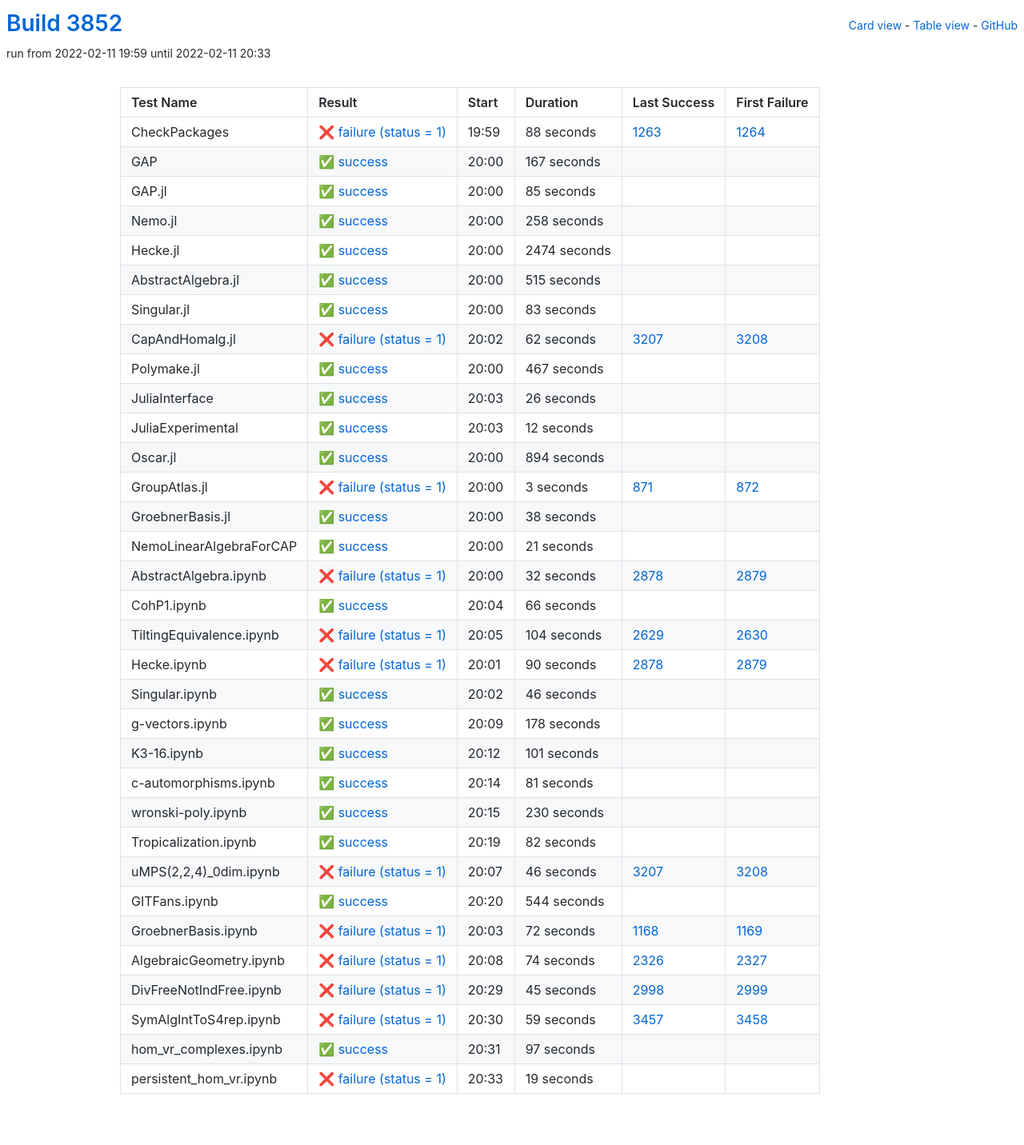
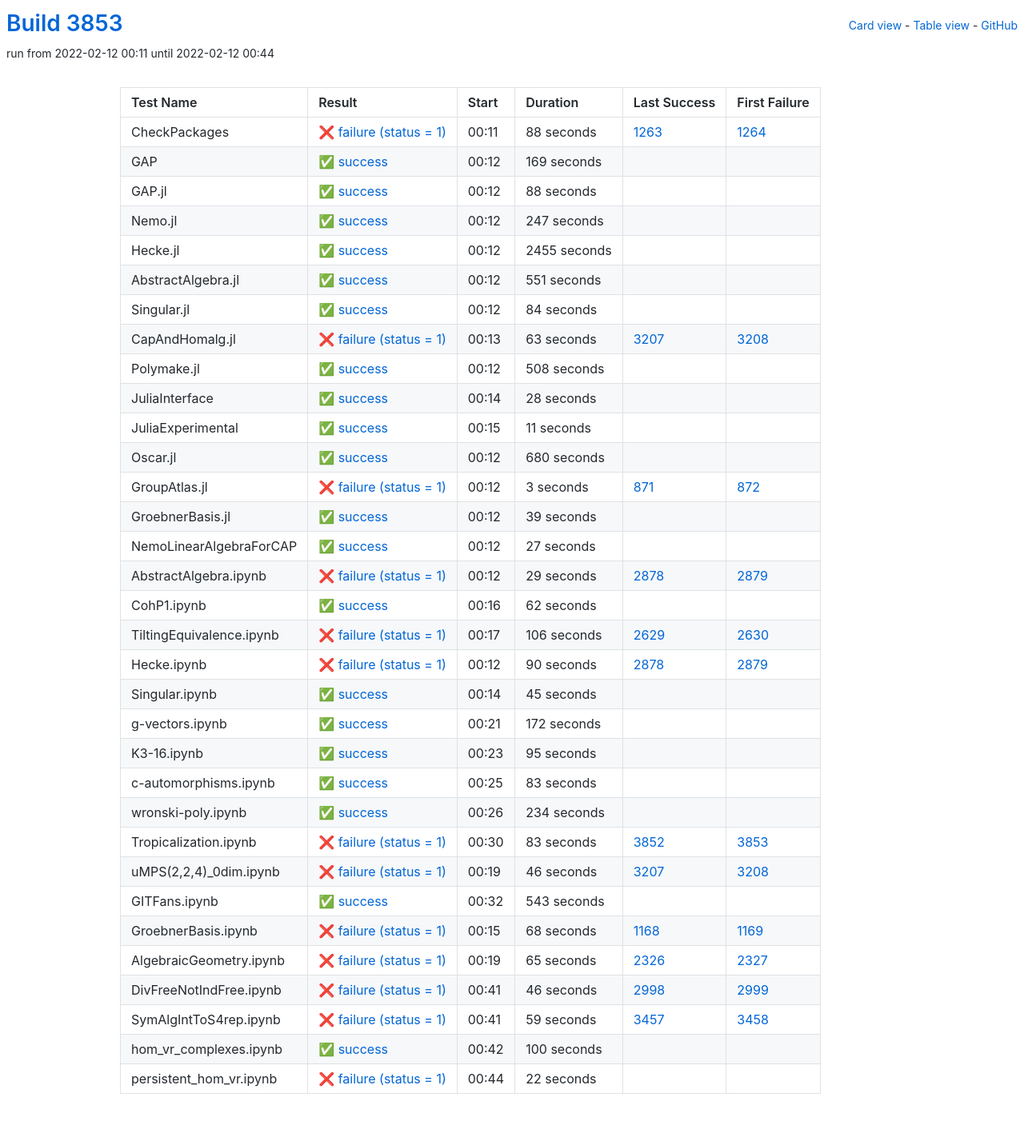
Before and after one commit to oscar-system/oscar-ci-status-stable, a Jekyll site: the page built from table.html, in a window 1280 px wide. Shown: the whole page at 80% size. Built offline with Jekyll 4.4.1, drawn with Linux system fonts in a browser that asks for light colours.

Commit message:
Build #3853

```diff
--- a/_data/ci.yml
+++ b/_data/ci.yml
@@ -1,6 +1,6 @@
 ---
-build: 3852
-build_url: https://oscarci.mathematik.uni-kl.de/job/oscar-stable/3852/
+build: 3853
+build_url: https://oscarci.mathematik.uni-kl.de/job/oscar-stable/3853/
 job: oscar-stable
 organization: oscar-system
 repo: oscar-ci-status-stable
@@ -8,8 +8,8 @@ repourl: https://github.com/oscar-system/oscar-ci-status-stable
 tests:
 - name: CheckPackages
   id: checkpackages
-  log: https://oscarci.mathematik.uni-kl.de/job/oscar-stable/3852/artifact/logs/build-3852/CheckPackages.log
-  start: 2022-02-11 19:59
+  log: https://oscarci.mathematik.uni-kl.de/job/oscar-stable/3853/artifact/logs/build-3853/CheckPackages.log
+  start: 2022-02-12 00:11
   success: false
   exitcode: 1
   status: failure
@@ -20,140 +20,140 @@ tests:
   first_failure_url: https://oscarci.mathematik.uni-kl.de/job/oscar-stable/1264/
 - name: GAP
   id: gap
-  log: https://oscarci.mathematik.uni-kl.de/job/oscar-stable/3852/artifact/logs/build-3852/GAP.log
-  start: 2022-02-11 20:00
+  log: https://oscarci.mathematik.uni-kl.de/job/oscar-stable/3853/artifact/logs/build-3853/GAP.log
+  start: 2022-02-12 00:12
   success: true
   exitcode: 0
   status: success
-  duration: 167
+  duration: 169
   last_success: false
   last_success_url:
   first_failure: false
   first_failure_url:
 - name: GAP.jl
   id: gap-jl
-  log: https://oscarci.mathematik.uni-kl.de/job/oscar-stable/3852/artifact/logs/build-3852/GAP.jl.log
-  start: 2022-02-11 20:00
+  log: https://oscarci.mathematik.uni-kl.de/job/oscar-stable/3853/artifact/logs/build-3853/GAP.jl.log
+  start: 2022-02-12 00:12
   success: true
   exitcode: 0
   status: success
-  duration: 85
+  duration: 88
   last_success: false
   last_success_url:
   first_failure: false
   first_failure_url:
 - name: Nemo.jl
   id: nemo-jl
-  log: https://oscarci.mathematik.uni-kl.de/job/oscar-stable/3852/artifact/logs/build-3852/Nemo.jl.log
-  start: 2022-02-11 20:00
+  log: https://oscarci.mathematik.uni-kl.de/job/oscar-stable/3853/artifact/logs/build-3853/Nemo.jl.log
+  start: 2022-02-12 00:12
   success: true
   exitcode: 0
   status: success
-  duration: 258
+  duration: 247
   last_success: false
   last_success_url:
   first_failure: false
   first_failure_url:
 - name: Hecke.jl
   id: hecke-jl
-  log: https://oscarci.mathematik.uni-kl.de/job/oscar-stable/3852/artifact/logs/build-3852/Hecke.jl.log
-  start: 2022-02-11 20:00
+  log: https://oscarci.mathematik.uni-kl.de/job/oscar-stable/3853/artifact/logs/build-3853/Hecke.jl.log
+  start: 2022-02-12 00:12
   success: true
   exitcode: 0
   status: success
-  duration: 2474
+  duration: 2455
   last_success: false
   last_success_url:
   first_failure: false
   first_failure_url:
 - name: AbstractAlgebra.jl
   id: abstractalgebra-jl
-  log: https://oscarci.mathematik.uni-kl.de/job/oscar-stable/3852/artifact/logs/build-3852/AbstractAlgebra.jl.log
-  start: 2022-02-11 20:00
+  log: https://oscarci.mathematik.uni-kl.de/job/oscar-stable/3853/artifact/logs/build-3853/AbstractAlgebra.jl.log
+  start: 2022-02-12 00:12
   success: true
   exitcode: 0
   status: success
-  duration: 515
+  duration: 551
   last_success: false
   last_success_url:
   first_failure: false
   first_failure_url:
 - name: Singular.jl
   id: singular-jl
-  log: https://oscarci.mathematik.uni-kl.de/job/oscar-stable/3852/artifact/logs/build-3852/Singular.jl.log
-  start: 2022-02-11 20:00
+  log: https://oscarci.mathematik.uni-kl.de/job/oscar-stable/3853/artifact/logs/build-3853/Singular.jl.log
+  start: 2022-02-12 00:12
   success: true
   exitcode: 0
   status: success
-  duration: 83
+  duration: 84
   last_success: false
   last_success_url:
   first_failure: false
   first_failure_url:
 - name: CapAndHomalg.jl
   id: capandhomalg-jl
-  log: https://oscarci.mathematik.uni-kl.de/job/oscar-stable/3852/artifact/logs/build-3852/CapAndHomalg.jl.log
-  start: 2022-02-11 20:02
+  log: https://oscarci.mathematik.uni-kl.de/job/oscar-stable/3853/artifact/logs/build-3853/CapAndHomalg.jl.log
+  start: 2022-02-12 00:13
   success: false
   exitcode: 1
   status: failure
-  duration: 62
+  duration: 63
   last_success: 3207
   last_success_url: https://oscarci.mathematik.uni-kl.de/job/oscar-stable/3207/
   first_failure: 3208
   first_failure_url: https://oscarci.mathematik.uni-kl.de/job/oscar-stable/3208/
 - name: Polymake.jl
   id: polymake-jl
-  log: https://oscarci.mathematik.uni-kl.de/job/oscar-stable/3852/artifact/logs/build-3852/Polymake.jl.log
-  start: 2022-02-11 20:00
+  log: https://oscarci.mathematik.uni-kl.de/job/oscar-stable/3853/artifact/logs/build-3853/Polymake.jl.log
+  start: 2022-02-12 00:12
   success: true
   exitcode: 0
   status: success
-  duration: 467
+  duration: 508
   last_success: false
   last_success_url:
   first_failure: false
   first_failure_url:
 - name: JuliaInterface
   id: juliainterface
-  log: https://oscarci.mathematik.uni-kl.de/job/oscar-stable/3852/artifact/logs/build-3852/JuliaInterface.log
-  start: 2022-02-11 20:03
+  log: https://oscarci.mathematik.uni-kl.de/job/oscar-stable/3853/artifact/logs/build-3853/JuliaInterface.log
+  start: 2022-02-12 00:14
   success: true
   exitcode: 0
   status: success
-  duration: 26
+  duration: 28
   last_success: false
   last_success_url:
   first_failure: false
   first_failure_url:
 - name: JuliaExperimental
   id: juliaexperimental
-  log: https://oscarci.mathematik.uni-kl.de/job/oscar-stable/3852/artifact/logs/build-3852/JuliaExperimental.log
-  start: 2022-02-11 20:03
+  log: https://oscarci.mathematik.uni-kl.de/job/oscar-stable/3853/artifact/logs/build-3853/JuliaExperimental.log
+  start: 2022-02-12 00:15
   success: true
   exitcode: 0
   status: success
-  duration: 12
+  duration: 11
   last_success: false
   last_success_url:
   first_failure: false
   first_failure_url:
 - name: Oscar.jl
   id: oscar-jl
-  log: https://oscarci.mathematik.uni-kl.de/job/oscar-stable/3852/artifact/logs/build-3852/Oscar.jl.log
-  start: 2022-02-11 20:00
+  log: https://oscarci.mathematik.uni-kl.de/job/oscar-stable/3853/artifact/logs/build-3853/Oscar.jl.log
+  start: 2022-02-12 00:12
   success: true
   exitcode: 0
   status: success
-  duration: 894
+  duration: 680
   last_success: false
   last_success_url:
   first_failure: false
   first_failure_url:
 - name: GroupAtlas.jl
   id: groupatlas-jl
-  log: https://oscarci.mathematik.uni-kl.de/job/oscar-stable/3852/artifact/logs/build-3852/GroupAtlas.jl.log
-  start: 2022-02-11 20:00
+  log: https://oscarci.mathematik.uni-kl.de/job/oscar-stable/3853/artifact/logs/build-3853/GroupAtlas.jl.log
+  start: 2022-02-12 00:12
   success: false
   exitcode: 1
   status: failure
@@ -164,68 +164,68 @@ tests:
   first_failure_url: https://oscarci.mathematik.uni-kl.de/job/oscar-stable/872/
 - name: GroebnerBasis.jl
   id: groebnerbasis-jl
-  log: https://oscarci.mathematik.uni-kl.de/job/oscar-stable/3852/artifact/logs/build-3852/GroebnerBasis.jl.log
-  start: 2022-02-11 20:00
+  log: https://oscarci.mathematik.uni-kl.de/job/oscar-stable/3853/artifact/logs/build-3853/GroebnerBasis.jl.log
+  start: 2022-02-12 00:12
   success: true
   exitcode: 0
   status: success
-  duration: 38
+  duration: 39
   last_success: false
   last_success_url:
   first_failure: false
   first_failure_url:
 - name: NemoLinearAlgebraForCAP
   id: nemolinearalgebraforcap
-  log: https://oscarci.mathematik.uni-kl.de/job/oscar-stable/3852/artifact/logs/build-3852/NemoLinearAlgebraForCAP.log
-  start: 2022-02-11 20:00
+  log: https://oscarci.mathematik.uni-kl.de/job/oscar-stable/3853/artifact/logs/build-3853/NemoLinearAlgebraForCAP.log
+  start: 2022-02-12 00:12
   success: true
   exitcode: 0
   status: success
-  duration: 21
+  duration: 27
   last_success: false
   last_success_url:
   first_failure: false
   first_failure_url:
 - name: AbstractAlgebra.ipynb
   id: abstractalgebra-ipynb
-  log: https://oscarci.mathematik.uni-kl.de/job/oscar-stable/3852/artifact/logs/build-3852/AbstractAlgebra.ipynb.log
-  start: 2022-02-11 20:00
+  log: https://oscarci.mathematik.uni-kl.de/job/oscar-stable/3853/artifact/logs/build-3853/AbstractAlgebra.ipynb.log
+  start: 2022-02-12 00:12
   success: false
   exitcode: 1
   status: failure
-  duration: 32
+  duration: 29
   last_success: 2878
   last_success_url: https://oscarci.mathematik.uni-kl.de/job/oscar-stable/2878/
   first_failure: 2879
   first_failure_url: https://oscarci.mathematik.uni-kl.de/job/oscar-stable/2879/
 - name: CohP1.ipynb
   id: cohp1-ipynb
-  log: https://oscarci.mathematik.uni-kl.de/job/oscar-stable/3852/artifact/logs/build-3852/CohP1.ipynb.log
-  start: 2022-02-11 20:04
+  log: https://oscarci.mathematik.uni-kl.de/job/oscar-stable/3853/artifact/logs/build-3853/CohP1.ipynb.log
+  start: 2022-02-12 00:16
   success: true
   exitcode: 0
   status: success
-  duration: 66
+  duration: 62
   last_success: false
   last_success_url:
   first_failure: false
   first_failure_url:
 - name: TiltingEquivalence.ipynb
   id: tiltingequivalence-ipynb
-  log: https://oscarci.mathematik.uni-kl.de/job/oscar-stable/3852/artifact/logs/build-3852/TiltingEquivalence.ipynb.log
-  start: 2022-02-11 20:05
+  log: https://oscarci.mathematik.uni-kl.de/job/oscar-stable/3853/artifact/logs/build-3853/TiltingEquivalence.ipynb.log
+  start: 2022-02-12 00:17
   success: false
   exitcode: 1
   status: failure
-  duration: 104
+  duration: 106
   last_success: 2629
   last_success_url: https://oscarci.mathematik.uni-kl.de/job/oscar-stable/2629/
   first_failure: 2630
   first_failure_url: https://oscarci.mathematik.uni-kl.de/job/oscar-stable/2630/
 - name: Hecke.ipynb
   id: hecke-ipynb
-  log: https://oscarci.mathematik.uni-kl.de/job/oscar-stable/3852/artifact/logs/build-3852/Hecke.ipynb.log
-  start: 2022-02-11 20:01
+  log: https://oscarci.mathematik.uni-kl.de/job/oscar-stable/3853/artifact/logs/build-3853/Hecke.ipynb.log
+  start: 2022-02-12 00:12
   success: false
   exitcode: 1
   status: failure
@@ -236,80 +236,80 @@ tests:
   first_failure_url: https://oscarci.mathematik.uni-kl.de/job/oscar-stable/2879/
 - name: Singular.ipynb
   id: singular-ipynb
-  log: https://oscarci.mathematik.uni-kl.de/job/oscar-stable/3852/artifact/logs/build-3852/Singular.ipynb.log
-  start: 2022-02-11 20:02
+  log: https://oscarci.mathematik.uni-kl.de/job/oscar-stable/3853/artifact/logs/build-3853/Singular.ipynb.log
+  start: 2022-02-12 00:14
   success: true
   exitcode: 0
   status: success
-  duration: 46
+  duration: 45
   last_success: false
   last_success_url:
   first_failure: false
   first_failure_url:
 - name: g-vectors.ipynb
   id: g-vectors-ipynb
-  log: https://oscarci.mathematik.uni-kl.de/job/oscar-stable/3852/artifact/logs/build-3852/g-vectors.ipynb.log
-  start: 2022-02-11 20:09
+  log: https://oscarci.mathematik.uni-kl.de/job/oscar-stable/3853/artifact/logs/build-3853/g-vectors.ipynb.log
+  start: 2022-02-12 00:21
   success: true
   exitcode: 0
   status: success
-  duration: 178
+  duration: 172
   last_success: false
   last_success_url:
   first_failure: false
   first_failure_url:
 - name: K3-16.ipynb
   id: k3-16-ipynb
-  log: https://oscarci.mathematik.uni-kl.de/job/oscar-stable/3852/artifact/logs/build-3852/K3-16.ipynb.log
-  start: 2022-02-11 20:12
+  log: https://oscarci.mathematik.uni-kl.de/job/oscar-stable/3853/artifact/logs/build-3853/K3-16.ipynb.log
+  start: 2022-02-12 00:23
   success: true
   exitcode: 0
   status: success
-  duration: 101
+  duration: 95
   last_success: false
   last_success_url:
   first_failure: false
   first_failure_url:
 - name: c-automorphisms.ipynb
   id: c-automorphisms-ipynb
-  log: https://oscarci.mathematik.uni-kl.de/job/oscar-stable/3852/artifact/logs/build-3852/c-automorphisms.ipynb.log
-  start: 2022-02-11 20:14
+  log: https://oscarci.mathematik.uni-kl.de/job/oscar-stable/3853/artifact/logs/build-3853/c-automorphisms.ipynb.log
+  start: 2022-02-12 00:25
   success: true
   exitcode: 0
   status: success
-  duration: 81
+  duration: 83
   last_success: false
   last_success_url:
   first_failure: false
   first_failure_url:
 - name: wronski-poly.ipynb
   id: wronski-poly-ipynb
-  log: https://oscarci.mathematik.uni-kl.de/job/oscar-stable/3852/artifact/logs/build-3852/wronski-poly.ipynb.log
-  start: 2022-02-11 20:15
+  log: https://oscarci.mathematik.uni-kl.de/job/oscar-stable/3853/artifact/logs/build-3853/wronski-poly.ipynb.log
+  start: 2022-02-12 00:26
   success: true
   exitcode: 0
   status: success
-  duration: 230
+  duration: 234
   last_success: false
   last_success_url:
   first_failure: false
   first_failure_url:
 - name: Tropicalization.ipynb
   id: tropicalization-ipynb
-  log: https://oscarci.mathematik.uni-kl.de/job/oscar-stable/3852/artifact/logs/build-3852/Tropicalization.ipynb.log
-  start: 2022-02-11 20:19
-  success: true
-  exitcode: 0
-  status: success
-  duration: 82
-  last_success: false
-  last_success_url:
-  first_failure: false
-  first_failure_url:
+  log: https://oscarci.mathematik.uni-kl.de/job/oscar-stable/3853/artifact/logs/build-3853/Tropicalization.ipynb.log
+  start: 2022-02-12 00:30
+  success: false
+  exitcode: 1
+  status: failure
+  duration: 83
+  last_success: 3852
+  last_success_url: https://oscarci.mathematik.uni-kl.de/job/oscar-stable/3852/
+  first_failure: 3853
+  first_failure_url: https://oscarci.mathematik.uni-kl.de/job/oscar-stable/3853/
 - name: uMPS(2,2,4)_0dim.ipynb
   id: umps-2-2-4-0dim-ipynb
-  log: https://oscarci.mathematik.uni-kl.de/job/oscar-stable/3852/artifact/logs/build-3852/uMPS-2-2-4-_0dim.ipynb.log
-  start: 2022-02-11 20:07
+  log: https://oscarci.mathematik.uni-kl.de/job/oscar-stable/3853/artifact/logs/build-3853/uMPS-2-2-4-_0dim.ipynb.log
+  start: 2022-02-12 00:19
   success: false
   exitcode: 1
   status: failure
@@ -320,56 +320,56 @@ tests:
   first_failure_url: https://oscarci.mathematik.uni-kl.de/job/oscar-stable/3208/
 - name: GITFans.ipynb
   id: gitfans-ipynb
-  log: https://oscarci.mathematik.uni-kl.de/job/oscar-stable/3852/artifact/logs/build-3852/GITFans.ipynb.log
-  start: 2022-02-11 20:20
+  log: https://oscarci.mathematik.uni-kl.de/job/oscar-stable/3853/artifact/logs/build-3853/GITFans.ipynb.log
+  start: 2022-02-12 00:32
   success: true
   exitcode: 0
   status: success
-  duration: 544
+  duration: 543
   last_success: false
   last_success_url:
   first_failure: false
   first_failure_url:
 - name: GroebnerBasis.ipynb
   id: groebnerbasis-ipynb
-  log: https://oscarci.mathematik.uni-kl.de/job/oscar-stable/3852/artifact/logs/build-3852/GroebnerBasis.ipynb.log
-  start: 2022-02-11 20:03
+  log: https://oscarci.mathematik.uni-kl.de/job/oscar-stable/3853/artifact/logs/build-3853/GroebnerBasis.ipynb.log
+  start: 2022-02-12 00:15
   success: false
   exitcode: 1
   status: failure
-  duration: 72
+  duration: 68
   last_success: 1168
   last_success_url: https://oscarci.mathematik.uni-kl.de/job/oscar-stable/1168/
   first_failure: 1169
   first_failure_url: https://oscarci.mathematik.uni-kl.de/job/oscar-stable/1169/
 - name: AlgebraicGeometry.ipynb
   id: algebraicgeometry-ipynb
-  log: https://oscarci.mathematik.uni-kl.de/job/oscar-stable/3852/artifact/logs/build-3852/AlgebraicGeometry.ipynb.log
-  start: 2022-02-11 20:08
+  log: https://oscarci.mathematik.uni-kl.de/job/oscar-stable/3853/artifact/logs/build-3853/AlgebraicGeometry.ipynb.log
+  start: 2022-02-12 00:19
   success: false
   exitcode: 1
   status: failure
-  duration: 74
+  duration: 65
   last_success: 2326
   last_success_url: https://oscarci.mathematik.uni-kl.de/job/oscar-stable/2326/
   first_failure: 2327
   first_failure_url: https://oscarci.mathematik.uni-kl.de/job/oscar-stable/2327/
 - name: DivFreeNotIndFree.ipynb
   id: divfreenotindfree-ipynb
-  log: https://oscarci.mathematik.uni-kl.de/job/oscar-stable/3852/artifact/logs/build-3852/DivFreeNotIndFree.ipynb.log
-  start: 2022-02-11 20:29
+  log: https://oscarci.mathematik.uni-kl.de/job/oscar-stable/3853/artifact/logs/build-3853/DivFreeNotIndFree.ipynb.log
+  start: 2022-02-12 00:41
   success: false
   exitcode: 1
   status: failure
-  duration: 45
+  duration: 46
   last_success: 2998
   last_success_url: https://oscarci.mathematik.uni-kl.de/job/oscar-stable/2998/
   first_failure: 2999
   first_failure_url: https://oscarci.mathematik.uni-kl.de/job/oscar-stable/2999/
 - name: SymAlgIntToS4rep.ipynb
   id: symalginttos4rep-ipynb
-  log: https://oscarci.mathematik.uni-kl.de/job/oscar-stable/3852/artifact/logs/build-3852/SymAlgIntToS4rep.ipynb.log
-  start: 2022-02-11 20:30
+  log: https://oscarci.mathematik.uni-kl.de/job/oscar-stable/3853/artifact/logs/build-3853/SymAlgIntToS4rep.ipynb.log
+  start: 2022-02-12 00:41
   success: false
   exitcode: 1
   status: failure
@@ -380,24 +380,24 @@ tests:
   first_failure_url: https://oscarci.mathematik.uni-kl.de/job/oscar-stable/3458/
 - name: hom_vr_complexes.ipynb
   id: hom-vr-complexes-ipynb
-  log: https://oscarci.mathematik.uni-kl.de/job/oscar-stable/3852/artifact/logs/build-3852/hom_vr_complexes.ipynb.log
-  start: 2022-02-11 20:31
+  log: https://oscarci.mathematik.uni-kl.de/job/oscar-stable/3853/artifact/logs/build-3853/hom_vr_complexes.ipynb.log
+  start: 2022-02-12 00:42
   success: true
   exitcode: 0
   status: success
-  duration: 97
+  duration: 100
   last_success: false
   last_success_url:
   first_failure: false
   first_failure_url:
 - name: persistent_hom_vr.ipynb
   id: persistent-hom-vr-ipynb
-  log: https://oscarci.mathematik.uni-kl.de/job/oscar-stable/3852/artifact/logs/build-3852/persistent_hom_vr.ipynb.log
-  start: 2022-02-11 20:33
+  log: https://oscarci.mathematik.uni-kl.de/job/oscar-stable/3853/artifact/logs/build-3853/persistent_hom_vr.ipynb.log
+  start: 2022-02-12 00:44
   success: false
   exitcode: 1
   status: failure
-  duration: 19
+  duration: 22
   last_success: false
   last_success_url:
   first_failure: false
```
Also changed, not shown: README.md.
